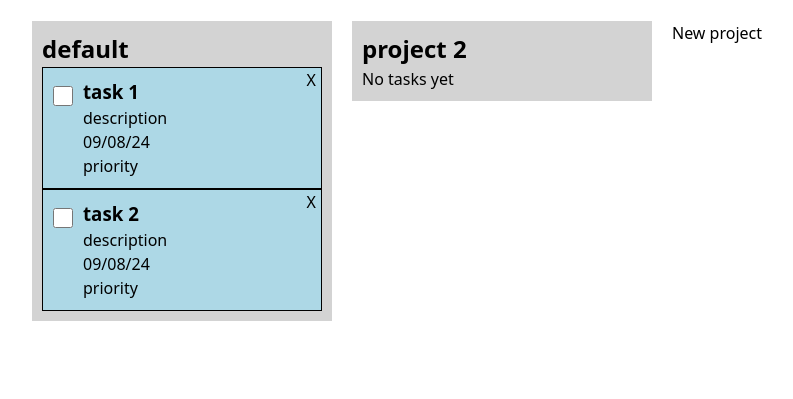
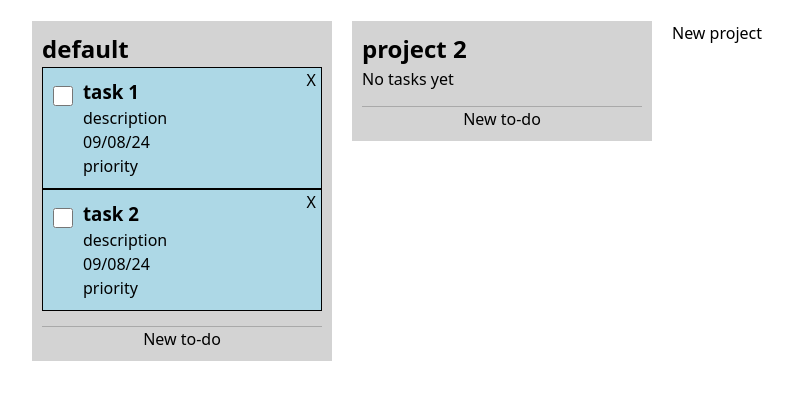
Before and after one commit to cyxlan/todo-list, a website built with webpack: page src/index.html in a window 1280 px wide. Shown: the part 87-486 px from the top of the page, without its empty margins (8-801 px from the left). Built offline with nearby package versions, Linux system fonts and the light colour scheme.

Commit message:
Add new todo btn to projects

```diff
--- a/src/css/index.css
+++ b/src/css/index.css
@@ -20,6 +20,12 @@ h1 {
   background-color: lightgray;
   padding: 10px;
   min-width: 300px;
+
+  .new-todo-btn {
+    width: 100%;
+    margin-top: 15px;
+    border-top: 1px solid darkgrey;
+  }
 }
 
 .todo {
--- a/src/js/index.js
+++ b/src/js/index.js
@@ -75,6 +75,13 @@ const displayController = (function() {
           projectDiv.append(createTodoArticle(projectName, todo));
         }
       }
+
+      const newTodoBtn = document.createElement("button");
+      newTodoBtn.setAttribute("type", "button");
+      newTodoBtn.classList.add("new-todo-btn");
+      newTodoBtn.textContent = "New to-do";
+      projectDiv.append(newTodoBtn);
+
       contentDiv.append(projectDiv);
     }
 
```
